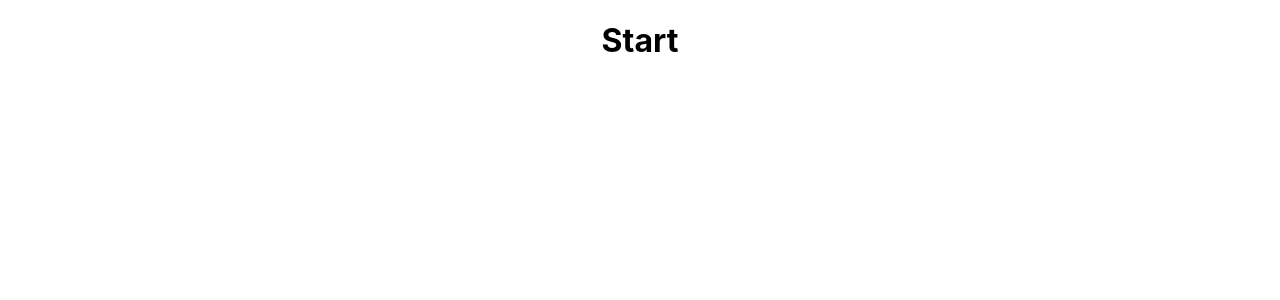
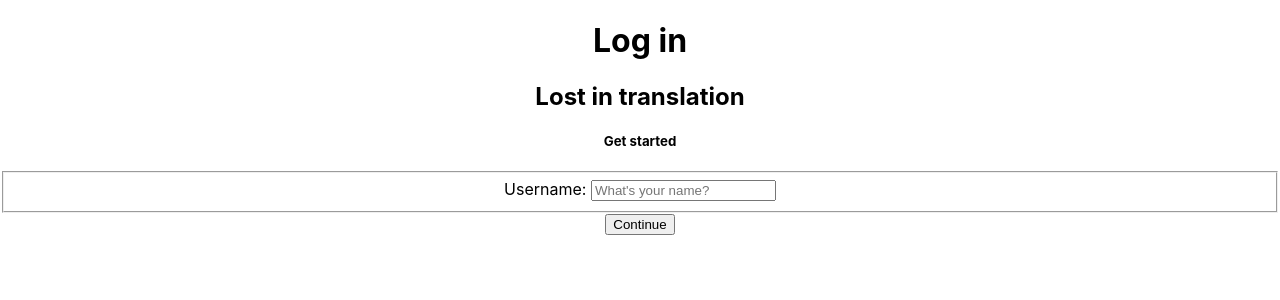
Before and after one commit to JustineJensen/assignment-2-react, a React (Create React App) app: page / in a window 1280 px wide. Shown: the top 300 px of the page. Built offline with nearby package versions, Linux system fonts and the light colour scheme.

Commit message:
Feat: added Login componet

```diff
--- a/public/index.html
+++ b/public/index.html
@@ -8,6 +8,7 @@
       name="description"
       content="Web site created using create-react-app"
     />
+    <link rel="stylesheet" href="https://fonts.googleapis.com/css2?family=Material+Symbols+Outlined:opsz,wght,FILL,GRAD@20..48,100..700,0..1,-50..200" />
     <title>React App</title>
   </head>
   <body>
--- a/src/App.js
+++ b/src/App.js
@@ -5,7 +5,7 @@ import {
   Route
 } from 'react-router-dom'
 import UserProfile from './views/ProfilePage';
-import StartPage from './views/StartupPage';
+import Login from './views/Login';
 import TranslationPage from './views/TranslationPage';
 
 
@@ -16,7 +16,7 @@ function App() {
     <BrowserRouter>
     <div className="App">
       <Routes>
-        <Route path="/" element={ <StartPage/> } />
+        <Route path="/" element={ <Login/> } />
         <Route path="/translation" element={ <TranslationPage /> } />
         <Route path="/profile" element={ <UserProfile /> } />
 
--- /dev/null
+++ b/src/api/index.js
@@ -0,0 +1,3 @@
+export const createHeaders = () => {
+
+}
--- /dev/null
+++ b/src/components/Login/LoginForm.jsx
@@ -0,0 +1,61 @@
+import {useForm} from 'react-hook-form'
+
+// Conditions for creating login
+const usernameConfig ={
+    required: true,
+    minLength: 3
+}
+
+// Login form using useForm
+const LoginForm = () => {
+    const {
+        register,
+        handleSubmit,
+        formState: { errors }
+    } = useForm()
+
+    const onSubmit = (data) =>{
+        //TranslationPage
+
+        console.log(data)
+    }
+
+
+    // Error message
+    const errorMessage = (() => {
+        if (!errors.username) {
+            return null
+        }
+         if (errors.username.type ==='required') {
+            return <span>Username is required</span>
+         }
+
+         if (errors.username.type ==='minLength') {
+            return <span>Username is too short (min 3)</span>
+         }
+    })()
+
+    return (
+        <>
+        <h2>Lost in translation</h2>
+        <h5>Get started</h5>
+         <form onSubmit={ handleSubmit(onSubmit) }>
+            <fieldset>
+                <label htmlFor="username">Username: </label>
+                <input
+                type="text"
+                placeholder ="What's your name?"
+                 { ...register("username",usernameConfig)}
+                 />
+                 { errorMessage }
+            </fieldset>
+
+            <button type="submit">Continue</button>
+
+
+         </form>
+        </>
+    )
+
+}
+export default LoginForm
--- /dev/null
+++ b/src/views/Login.jsx
@@ -0,0 +1,12 @@
+import LoginForm from "../components/Login/LoginForm"
+
+
+const Login = () => {
+    return(
+    <>
+        <h1>Log in</h1>
+        <LoginForm />
+    </>
+    )
+}
+export default Login
--- a/src/views/ProfilePage.jsx
+++ b/src/views/ProfilePage.jsx
@@ -1,7 +1,7 @@
 const UserProfile = () => {
     return(
 
-<h1>Userprofile</h1>
+<h1>Profile page </h1>
     )
 }
 export default UserProfile
--- a/src/views/StartupPage.jsx
+++ /dev/null
@@ -1,7 +0,0 @@
-const StartPage = () => {
-    return(
-
-<h1>Start</h1>
-    )
-}
-export default StartPage
--- a/src/views/TranslationPage.jsx
+++ b/src/views/TranslationPage.jsx
@@ -1,7 +1,7 @@
 const TranslationPage = () => {
     return(
 
-<h1>TranslationPage</h1>
+<h1>Translation page</h1>
     )
 }
 export default TranslationPage
```
Also changed, not shown: src/api/user.js (added, +16 -0 lines), src/components/StartPage/LoginForm.jsx (deleted).
